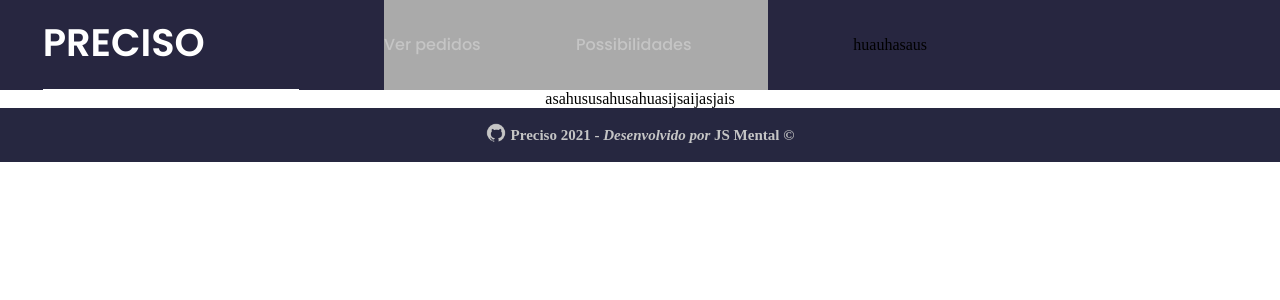
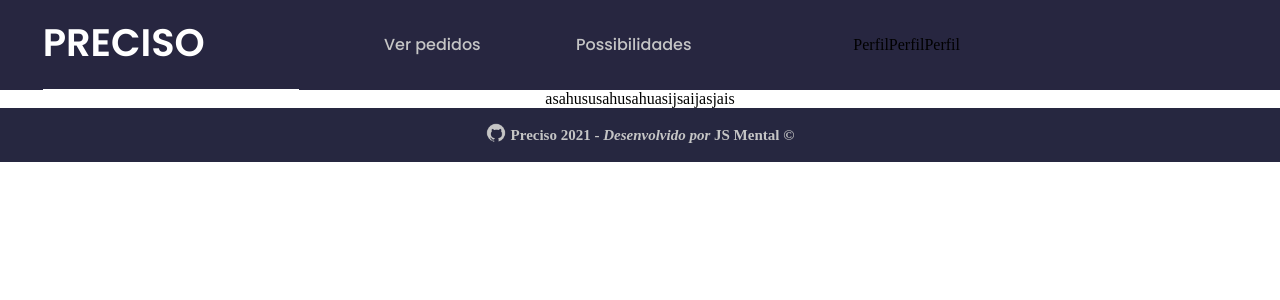
Before and after one commit to LucasDSL/Preciso-HackSocial, a Next.js app in the folder frontend/: page / in a window 1280 px wide. Shown: the top 300 px of the page. Built offline with nearby package versions, Linux system fonts and the light colour scheme.

Commit message:
Header meio pronto2

```diff
--- a/frontend/components/Header/Header.tsx
+++ b/frontend/components/Header/Header.tsx
@@ -14,7 +14,7 @@ export default function Header() {
           <h1>Possibilidades</h1>
         </S.Possibilidades>
       </S.Botoes>
-      <S.Perfil>huauhasaus</S.Perfil>
+      <S.Perfil>PerfilPerfilPerfil</S.Perfil>
     </S.Header>
   );
 }
--- a/frontend/components/Header/HeaderStyle.ts
+++ b/frontend/components/Header/HeaderStyle.ts
@@ -57,7 +57,7 @@ align-self: center;
 justify-content: center;
 justify-self: center;
 height: 100%;
-background-color:#aaa;
+
 
 `
 
```
